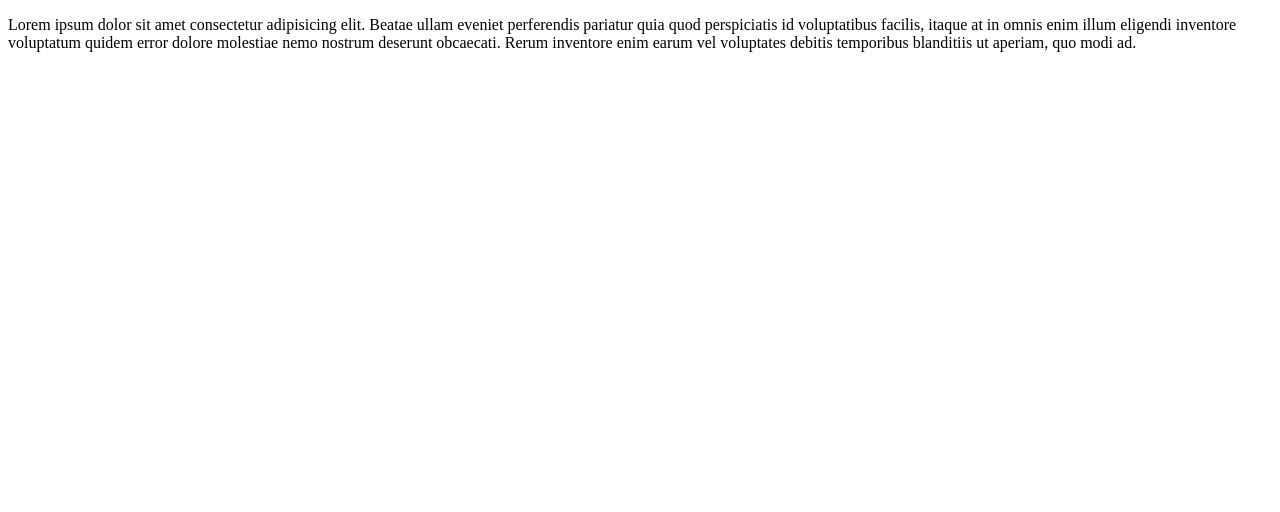
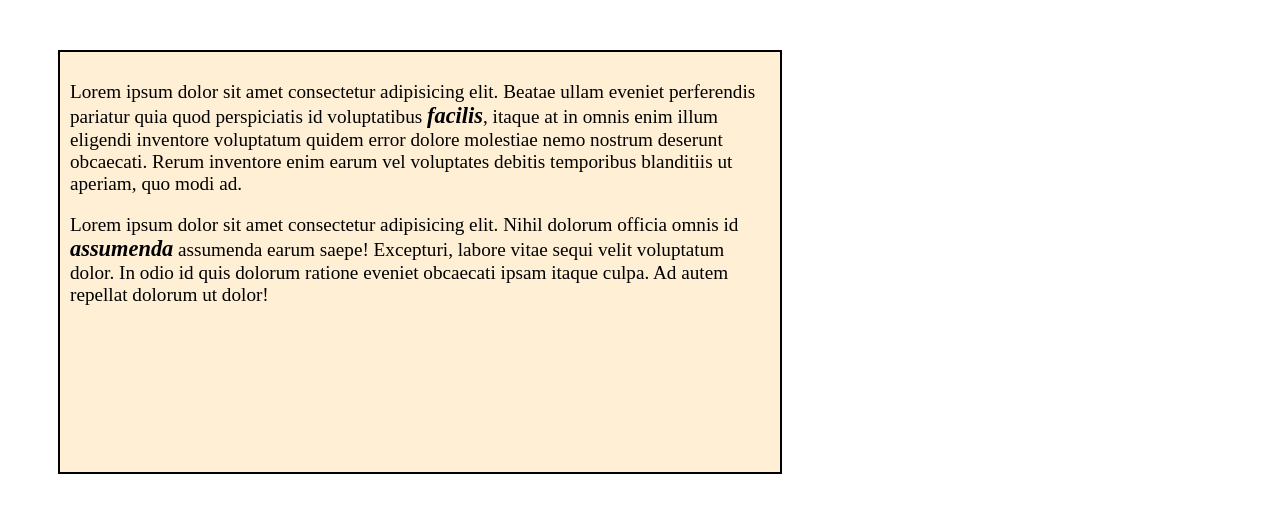
Before and after one commit to Hilawol/CSS, a plain HTML site: page 17.5-tooltip/index.html in a window 1280 px wide. Drawn offline with Linux system fonts and the light colour scheme.

Commit message:
first commit

```diff
--- a/17.5-tooltip/css/style.css
+++ b/17.5-tooltip/css/style.css
@@ -1,7 +1,69 @@
-#triangle-down {
+/* #triangle-down {
   width: 0;
   height: 0;
   border-left: 50px solid transparent;
   border-right: 50px solid transparent;
   border-top: 100px solid red;
+} */
+
+.text{
+  width:700px;
+  Height:50vh;
+  border: 2px solid black;
+  background-color: papayawhip;
+  padding: 10px;
+  margin: 50px;
+  font-size:1.2rem;
 }
+
+.tooltip{
+  position: relative;
+  display:inline-block;
+  font-weight: bold;
+  font-style: italic;
+  font-size: 1.4rem;
+}
+
+/* creates the triangle */
+.tooltip::before{
+    content: "";
+    position: absolute;
+    bottom: 50%;
+    left: 50%;
+    margin-left: -5px;
+    border-width: 15px;
+    border-style: solid;
+    border-color: black transparent transparent transparent;
+    visibility: hidden;
+    opacity: 0;
+    transition: opacity 1s;
+}
+
+.tooltip::after{
+  visibility: hidden;
+  content:attr(data-translate);
+  /* border:1px solid black; */
+  background-color: black;
+  color:#fff;
+  font-weight:initial;
+  font-style: normal;
+  width:max-content;
+  height: max-content;
+  padding:20px;
+  /* margin: 20px; */
+  border-radius: 20px;
+  position: absolute;
+  top:-82px;
+  left:0;
+  /* Fade in tooltip - takes 1 second to go from 0% to 100% opac: */
+  opacity: 0;
+  transition: opacity 1s;
+}
+
+.tooltip:hover::after,
+.tooltip:hover::before
+
+{
+  visibility: visible;
+  opacity: 1;
+}
--- a/17.5-tooltip/index.html
+++ b/17.5-tooltip/index.html
@@ -4,16 +4,25 @@
 <head>
   <meta charset="UTF-8">
   <meta name="viewport" content="width=device-width, initial-scale=1.0">
-  <link rel="stylesheet" href="./css/inde.css">
+  <link rel="stylesheet" href="./css/style.css">
   <title>Tooltip</title>
 </head>
-<p>Lorem ipsum dolor sit amet consectetur adipisicing elit. Beatae ullam eveniet perferendis pariatur quia quod
-  perspiciatis id <span id="triangle-down"> voluptatibus </span> facilis, itaque at in omnis enim illum eligendi
-  inventore voluptatum quidem error dolore molestiae nemo nostrum deserunt obcaecati. Rerum inventore enim earum vel
-  voluptates debitis temporibus blanditiis ut
-  aperiam, quo modi ad.</p>
 
 <body>
+  <div class="text">
+    <p>Lorem ipsum dolor sit amet consectetur adipisicing elit. Beatae ullam eveniet perferendis pariatur quia quod
+      perspiciatis id voluptatibus <span class="tooltip" data-translate="facilis in Latin means: easy">facilis</span>,
+      itaque at in omnis enim illum eligendi inventore voluptatum quidem error dolore molestiae nemo nostrum deserunt
+      obcaecati. Rerum inventore enim earum vel
+      voluptates debitis temporibus blanditiis ut
+      aperiam, quo modi ad.</p>
+    <p>Lorem ipsum dolor sit amet consectetur adipisicing elit. Nihil dolorum officia omnis id <span class="tooltip"
+        data-translate="assumenda in Latin measn: undertaking">assumenda</span> assumenda earum saepe!
+      Excepturi, labore vitae sequi velit voluptatum dolor. In odio id quis <span> dolorum</span> ratione eveniet
+      obcaecati
+      ipsam itaque
+      culpa. Ad autem repellat dolorum ut dolor!</p>
+  </div>
 
 </body>
 
```
Also changed, not shown: 1 other file.
